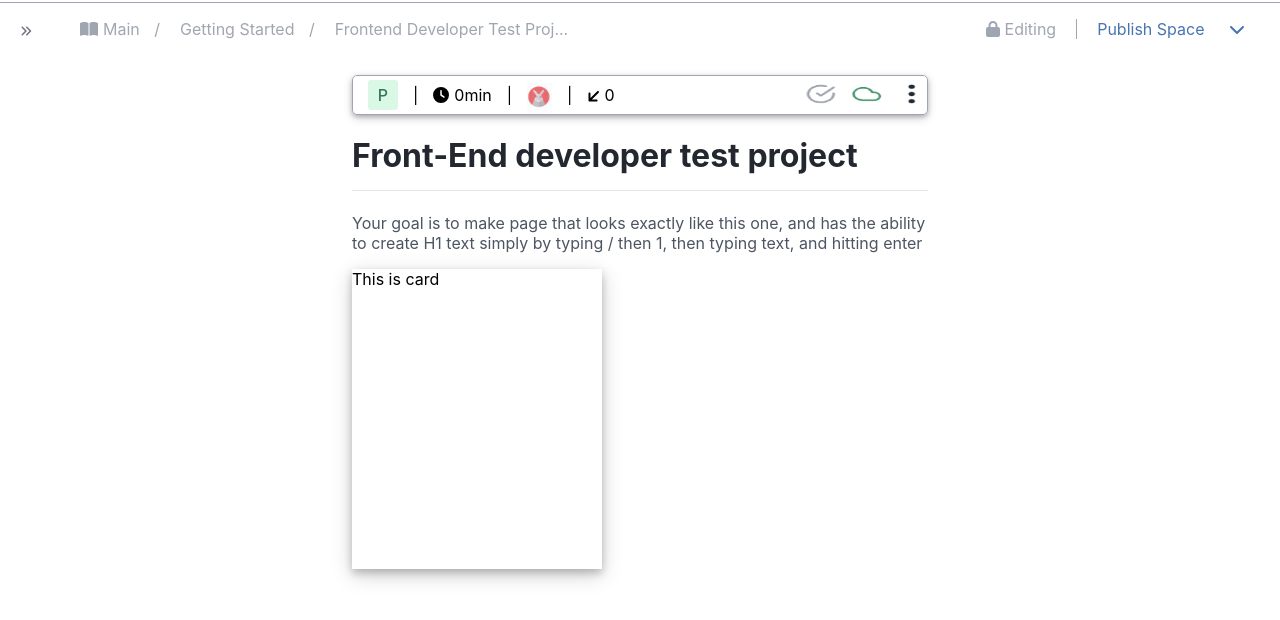
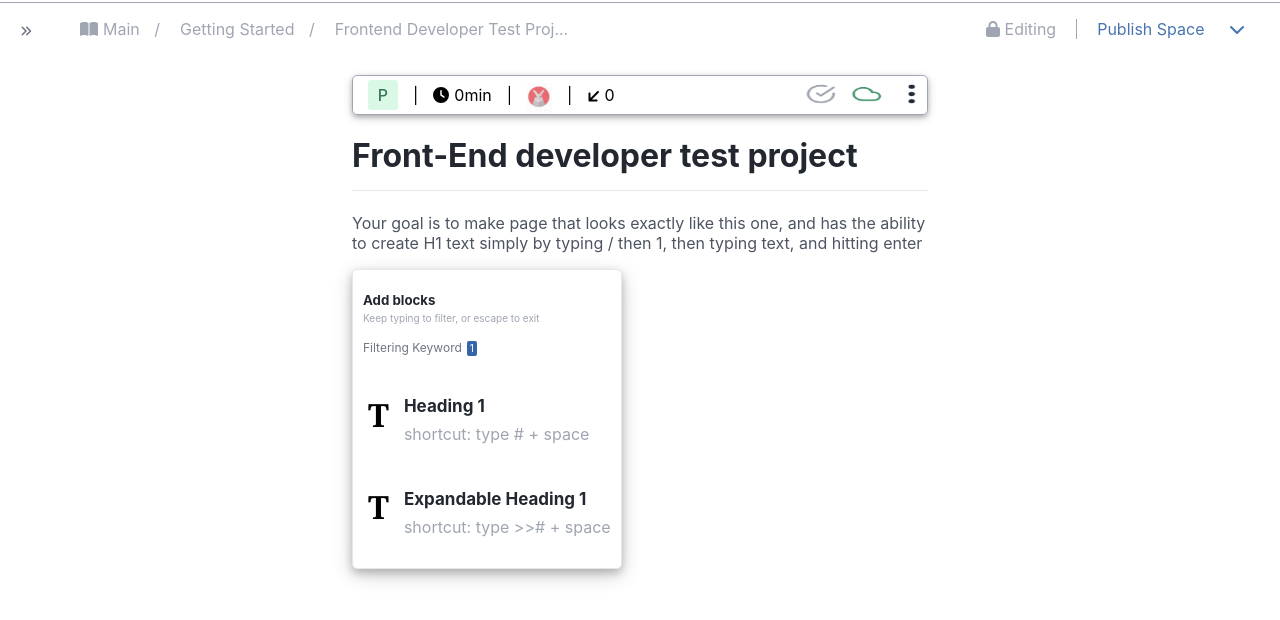
Before and after one commit to Addis-Belete/HelpJuice_Project, a Next.js app: page / in a window 1280 px wide. Shown: the top 620 px of the page. Built offline with nearby package versions, Linux system fonts and the light colour scheme.

Commit message:
Add card

```diff
--- a/pages/components/Card.js
+++ b/pages/components/Card.js
@@ -1,6 +1,40 @@
 import styles from "../../styles/Card.module.css"
+import { FontAwesomeIcon } from "@fortawesome/react-fontawesome";
+import { library } from "@fortawesome/fontawesome-svg-core";
+import { } from "@fortawesome/free-solid-svg-icons";
+
+library.add();
 export default function Card() {
 
-	return <div className={styles.card}>This is card</div>
+	return (
+		<div className={styles.card}>
+
+			<div className={styles.topCard}>
+				<h5><span>add</span> blocks</h5>
+				<span>Keep typing to filter, or escape to exit</span>
+				<p>filtering keyword<span>1</span></p>
+			</div>
+			<div className={styles.bottomCard}>
+				<div>
+					<h1>t</h1>
+					<div>
+						<h5>heading 1</h5>
+						<p>shortcut: type # + space</p>
+					</div>
+
+
+				</div>
+				<div>
+					<h1>t</h1>
+					<div>
+						<h5>Expandable Heading 1</h5>
+						<p>{`shortcut: type >># + space`}</p>
+					</div>
+
+
+				</div>
+			</div>
+
+		</div>)
 
 }
--- a/styles/Card.module.css
+++ b/styles/Card.module.css
@@ -1,8 +1,85 @@
-.card{
-margin-left: 27.5%;
-width: 250px;
-height: 300px;
-background: #ffffff;
-box-shadow: 0 4px 8px 0 rgba(0, 0, 0, 0.2), 0 6px 20px 0 rgba(0, 0, 0, 0.19);
+.card {
+  margin-left: 27.5%;
+  width: 270px;
+  height: 300px;
+  background: #ffffff;
+  box-shadow: 0 4px 8px 0 rgba(0, 0, 0, 0.2), 0 6px 20px 0 rgba(0, 0, 0, 0.19);
+  border: 1px solid #e6e7eb;
+  border-radius: 5px;
+}
 
+.topCard {
+  padding-left: 10px;
+  position: relative;
 }
+
+.topCard h5 {
+  color: #232830;
+}
+
+.topCard h5 span {
+  text-transform: capitalize;
+  display: inline;
+  font-size: inherit;
+  position: inherit;
+  color: inherit;
+}
+
+.topCard span {
+  font-size: 10px;
+  margin-top: 0;
+  position: absolute;
+  top: 20px;
+  color: #9fa5b0;
+}
+
+.topCard p {
+  font-size: 10px;
+  padding-top: 10px;
+  color: #6f7582;
+  font-size: 12px;
+  text-transform: capitalize;
+}
+
+.topCard p span {
+  position: inherit;
+  display: inline-flex;
+  justify-content: center;
+  align-items: center;
+  border-radius: 2px;
+  width: 10px;
+  height: 15px;
+  background-color: #3565a9;
+  margin-left: 5px;
+  color: white;
+}
+
+.bottomCard > div:hover {
+  background: #f3f4f6;
+}
+.bottomCard h1 {
+  padding-top: 0;
+  text-transform: capitalize;
+  font-family: Georgia, "Times New Roman", Times, serif;
+  padding-left: 15px;
+}
+.bottomCard > div {
+  display: flex;
+  width: 100%;
+  justify-content: start;
+  align-items: center;
+  padding-top: -20px;
+}
+.bottomCard div div {
+  padding-left: 15px;
+}
+.bottomCard div div h5 {
+  color: #232830;
+  text-transform: capitalize;
+  font-size: 17px;
+}
+
+.bottomCard div div p {
+  color: #9fa5b0;
+  margin-top: -20px;
+}
```
